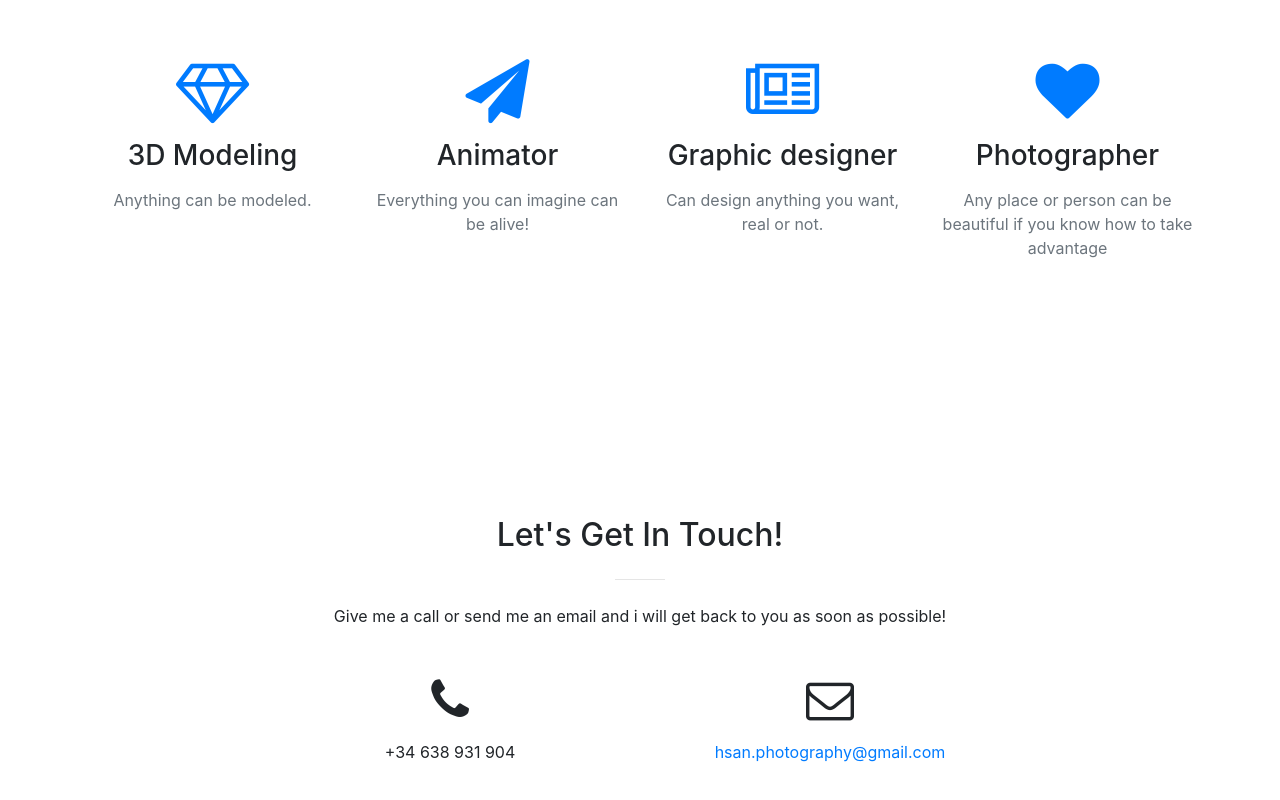
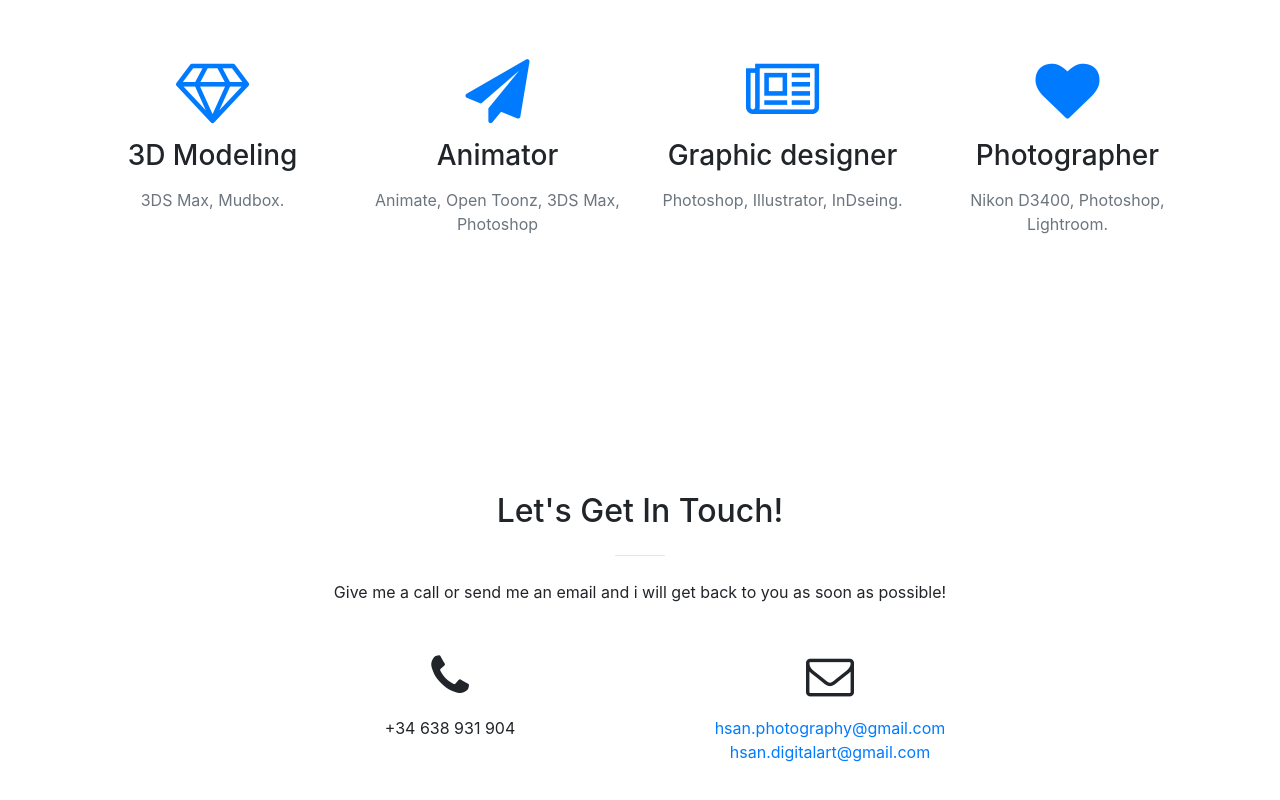
Before and after one commit to Hsan99/codeLikeGirl, a website with bundled scripts: page index.html in a window 1280 px wide. Shown: the part 1492-2292 px from the top of the page. Built offline with nearby package versions, Linux system fonts and the light colour scheme.

Commit message:
Update index.html

```diff
--- a/index.html
+++ b/index.html
@@ -100,28 +100,28 @@
             <div class="service-box mt-5 mx-auto">
               <i class="fa fa-4x fa-diamond text-primary mb-3 sr-icons"></i>
               <h3 class="mb-3">3D Modeling</h3>
-              <p class="text-muted mb-0">Anything can be modeled.</p>
+              <p class="text-muted mb-0">3DS Max, Mudbox.</p>
             </div>
           </div>
           <div class="col-lg-3 col-md-6 text-center">
             <div class="service-box mt-5 mx-auto">
               <i class="fa fa-4x fa-paper-plane text-primary mb-3 sr-icons"></i>
               <h3 class="mb-3">Animator</h3>
-              <p class="text-muted mb-0">Everything you can imagine can be alive!</p>
+              <p class="text-muted mb-0"> Animate, Open Toonz, 3DS Max, Photoshop</p>
             </div>
           </div>
           <div class="col-lg-3 col-md-6 text-center">
             <div class="service-box mt-5 mx-auto">
               <i class="fa fa-4x fa-newspaper-o text-primary mb-3 sr-icons"></i>
               <h3 class="mb-3">Graphic designer</h3>
-              <p class="text-muted mb-0">Can design anything you want, real or not.</p>
+              <p class="text-muted mb-0">Photoshop, Illustrator, InDseing.</p>
             </div>
           </div>
           <div class="col-lg-3 col-md-6 text-center">
             <div class="service-box mt-5 mx-auto">
               <i class="fa fa-4x fa-heart text-primary mb-3 sr-icons"></i>
               <h3 class="mb-3">Photographer </h3>
-              <p class="text-muted mb-0"> Any place or person can be beautiful if you know how to take advantage</p>
+              <p class="text-muted mb-0"> Nikon D3400, Photoshop, Lightroom.</p>
             </div>
           </div>
         </div>
@@ -146,6 +146,7 @@
             <i class="fa fa-envelope-o fa-3x mb-3 sr-contact"></i>
             <p>
               <a href="mailto:your-email@your-domain.com">hsan.photography@gmail.com</a>
+               <a href="mailto:your-email@your-domain.com">hsan.digitalart@gmail.com</a>
             </p>
           </div>
         </div>
```
